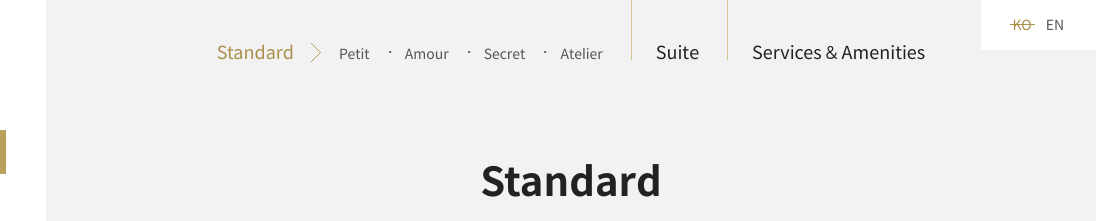
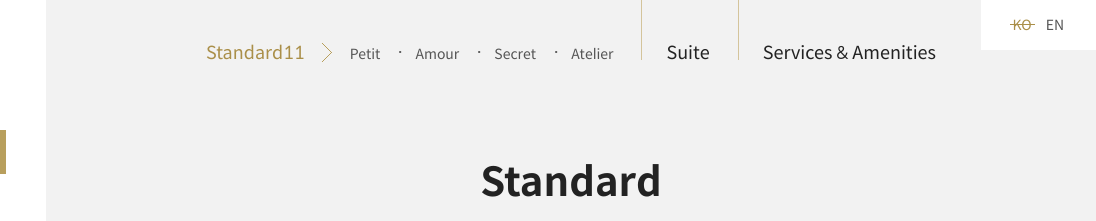
Before and after one commit to suhyun821/lescape_git, a plain HTML site: page pc/room/room_standard.html in a window 1280 px wide. Shown: the top 221 px of the page, 184-1280 px from the left. Drawn offline with Linux system fonts and the light colour scheme; a web font is replaced by a local one.

Commit message:
no message

```diff
--- a/pc/room/room_standard.html
+++ b/pc/room/room_standard.html
@@ -125,7 +125,7 @@
 		<div class="highlight section">
 			<div class="top-menu-area">
 				<ul class="top-depth2">
-					<li class="on"><a href="#none">Standard</a>
+					<li class="on"><a href="#none">Standard11</a>
 						<ul class="top-depth3 on">
 							<li><a href="#none">Petit</a></li>
 							<li><a href="#none">Amour</a></li>
```
